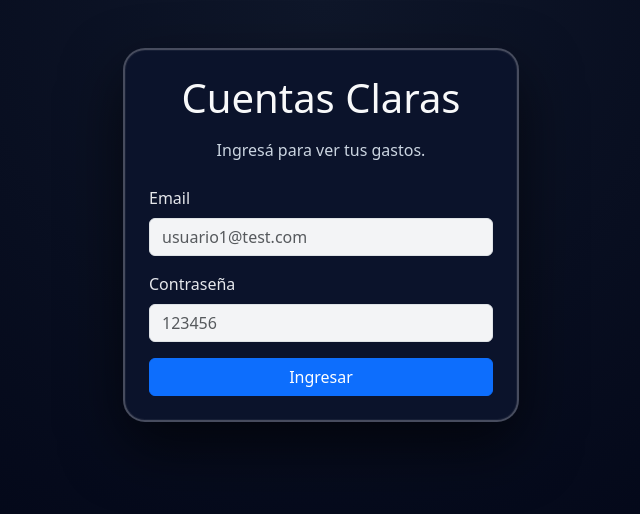
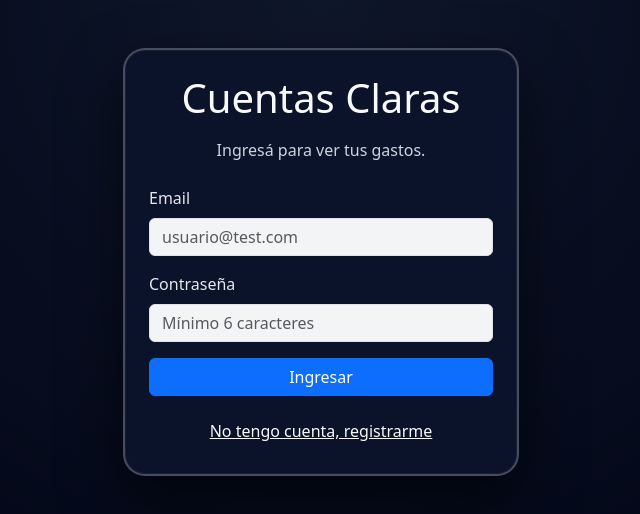
Before and after one commit to basiliomartinez/planilla-gastos, a React (Vite) app: page / in a window 1280 px wide. Shown: the top 514 px of the page, without its empty margins (319-959 px from the left). Built offline with nearby package versions, Linux system fonts and the light colour scheme; no server answers.

Commit message:
se agregó registro de usuarios en frontend con formulario integrado al login y conexión al backend

```diff
--- a/src/components/auth/Login.jsx
+++ b/src/components/auth/Login.jsx
@@ -1,15 +1,44 @@
 import { useState } from "react";
 import { Button, Form, Container, Alert } from "react-bootstrap";
-import { loginApi } from "../../helpers/queries";
+import { loginApi, registroApi } from "../../helpers/queries";
 
 const Login = ({ setUsuarioLogueado }) => {
+  const [modoRegistro, setModoRegistro] = useState(false);
+  const [nombre, setNombre] = useState("");
   const [email, setEmail] = useState("");
   const [password, setPassword] = useState("");
+
   const [error, setError] = useState("");
+  const [mensaje, setMensaje] = useState("");
 
   const handleSubmit = async (e) => {
     e.preventDefault();
     setError("");
+    setMensaje("");
+
+    if (modoRegistro) {
+      if (nombre.trim() === "") {
+        setError("El nombre es obligatorio.");
+        return;
+      }
+
+      const data = await registroApi({
+        nombre: nombre.trim(),
+        email,
+        password,
+      });
+
+      if (!data?.mensaje) {
+        setError("No se pudo registrar el usuario.");
+        return;
+      }
+
+      setMensaje("Usuario registrado correctamente. Ahora podés iniciar sesión.");
+      setModoRegistro(false);
+      setNombre("");
+      setPassword("");
+      return;
+    }
 
     const data = await loginApi({ email, password });
 
@@ -33,18 +62,34 @@ const Login = ({ setUsuarioLogueado }) => {
       <Container className="py-5" style={{ maxWidth: "420px" }}>
         <div className="calc-card p-4">
           <h1 className="text-light text-center mb-3">Cuentas Claras</h1>
+
           <p className="text-center detalle-cuota mb-4">
-            Ingresá para ver tus gastos.
+            {modoRegistro
+              ? "Creá tu cuenta para gestionar tus gastos."
+              : "Ingresá para ver tus gastos."}
           </p>
 
           {error && <Alert variant="danger">{error}</Alert>}
+          {mensaje && <Alert variant="success">{mensaje}</Alert>}
 
           <Form onSubmit={handleSubmit}>
+            {modoRegistro && (
+              <Form.Group className="mb-3">
+                <Form.Label>Nombre</Form.Label>
+                <Form.Control
+                  type="text"
+                  placeholder="Ej: Basilio"
+                  value={nombre}
+                  onChange={(e) => setNombre(e.target.value)}
+                />
+              </Form.Group>
+            )}
+
             <Form.Group className="mb-3">
               <Form.Label>Email</Form.Label>
               <Form.Control
                 type="email"
-                placeholder="usuario1@test.com"
+                placeholder="usuario@test.com"
                 value={email}
                 onChange={(e) => setEmail(e.target.value)}
               />
@@ -54,16 +99,32 @@ const Login = ({ setUsuarioLogueado }) => {
               <Form.Label>Contraseña</Form.Label>
               <Form.Control
                 type="password"
-                placeholder="123456"
+                placeholder="Mínimo 6 caracteres"
                 value={password}
                 onChange={(e) => setPassword(e.target.value)}
               />
             </Form.Group>
 
             <Button type="submit" className="w-100">
-              Ingresar
+              {modoRegistro ? "Crear cuenta" : "Ingresar"}
             </Button>
           </Form>
+
+          <div className="text-center mt-3">
+            <Button
+              variant="link"
+              className="text-light"
+              onClick={() => {
+                setModoRegistro(!modoRegistro);
+                setError("");
+                setMensaje("");
+              }}
+            >
+              {modoRegistro
+                ? "Ya tengo cuenta, ingresar"
+                : "No tengo cuenta, registrarme"}
+            </Button>
+          </div>
         </div>
       </Container>
     </div>
--- a/src/helpers/queries.js
+++ b/src/helpers/queries.js
@@ -35,6 +35,22 @@ export const loginApi = async (usuario) => {
     return await handleResponse(res);
   } catch (error) {
     console.error("Error al iniciar sesión:", error);
+    return {};
+  }
+};
+export const registroApi = async (usuario) => {
+  try {
+    const res = await fetch(`${API_URL}/usuarios/registro`, {
+      method: "POST",
+      headers: {
+        "Content-Type": "application/json",
+      },
+      body: JSON.stringify(usuario),
+    });
+
+    return await handleResponse(res);
+  } catch (error) {
+    console.error("Error al registrar usuario:", error);
     return {};
   }
 };
```
